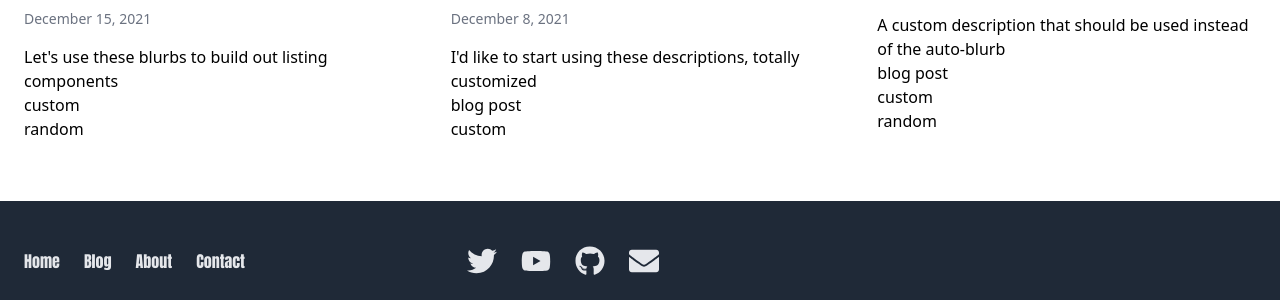
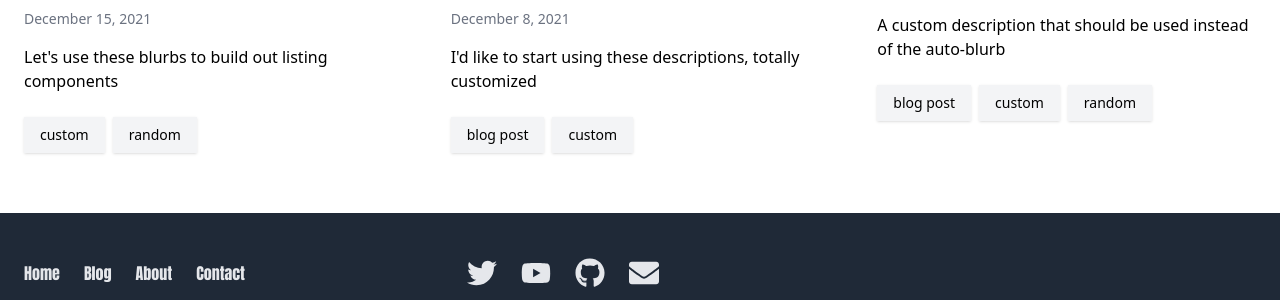
Before and after one commit to phillipluther/blog-dot-phillip-luther, a Gatsby site: page /blog in a window 1280 px wide. Shown: the part 521-821 px from the top of the page. Built offline with nearby package versions, Linux system fonts and the light colour scheme; Gatsby itself is replaced by a stand-in of ours; some packages are replaced by stand-ins of ours.

Commit message:
Update TagList component

```diff
--- a/src/components/post-list.tsx
+++ b/src/components/post-list.tsx
@@ -55,7 +55,7 @@ const PostList = ({
                     image={getImage(frontmatter.cover)}
                     alt=""
                     aria-hidden
-                    className="w-full h-56 order-1 mb-4 sm:absolute sm:top-0 sm:left-0 sm:w-48 sm:h-full md:relative md:w-full md:h-56"
+                    className="w-full h-56 order-1 mb-4 sm:absolute sm:top-0 sm:left-0 sm:w-48 sm:h-full md:relative md:w-full md:h-56 shadow"
                   />
                 </Link>
               )}
--- a/src/components/tag-list.tsx
+++ b/src/components/tag-list.tsx
@@ -3,14 +3,14 @@ import { Link } from 'gatsby';
 import * as React from 'react';
 import slugify from 'slugify';
 
-const TagList = ({ tags, className, ...props }: {
-  tags: string[];
-  className?: string;
-}) => (
-  <ul className={classnames(className)} {...props}>
+const TagList = ({ tags, className, ...props }: { tags: string[]; className?: string }) => (
+  <ul className={classnames('flex', 'flex-wrap', 'mt-4', 'md:mt-6', className)} {...props}>
     {tags.map((tagName) => (
       <li key={tagName}>
-        <Link to={`/tags/${slugify(tagName)}`}>
+        <Link
+          to={`/tags/${slugify(tagName)}`}
+          className="block shadow px-4 py-2 bg-gray-100 text-sm mr-2"
+        >
           {tagName}
         </Link>
       </li>
```
